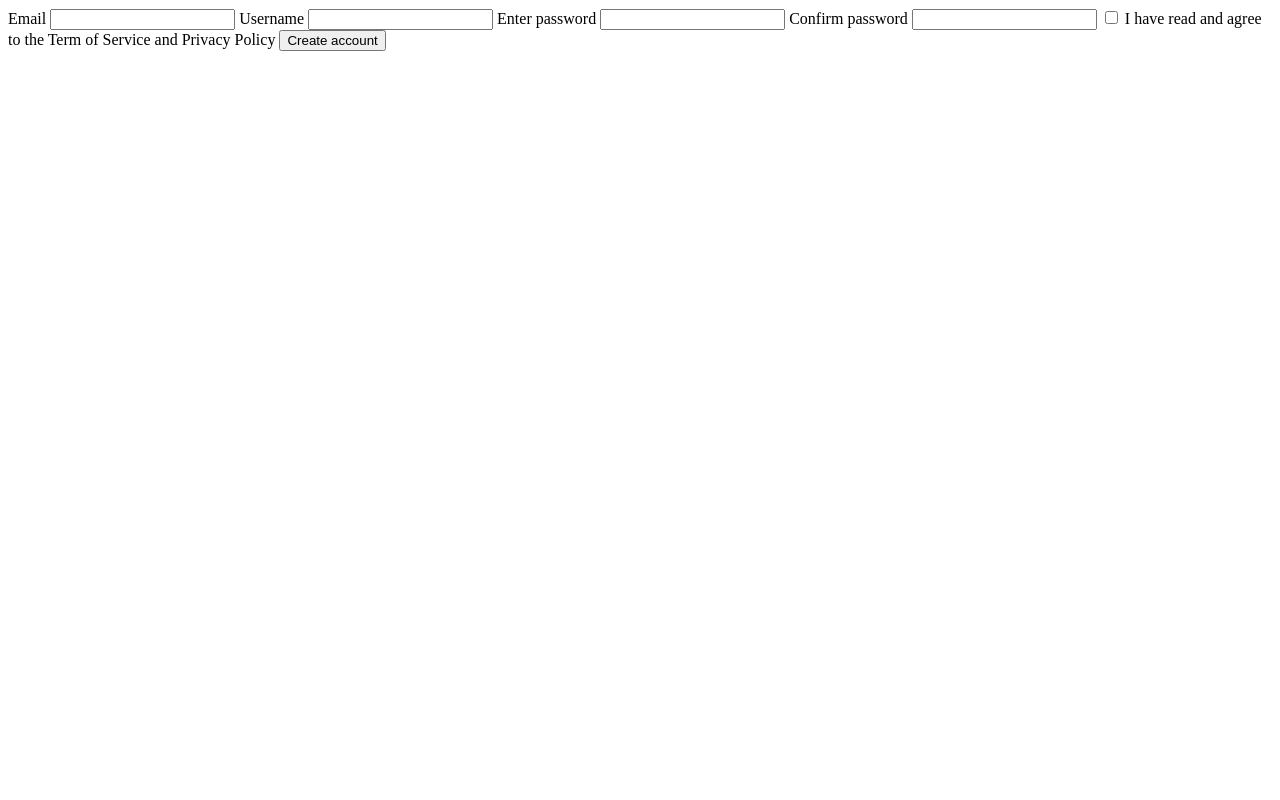
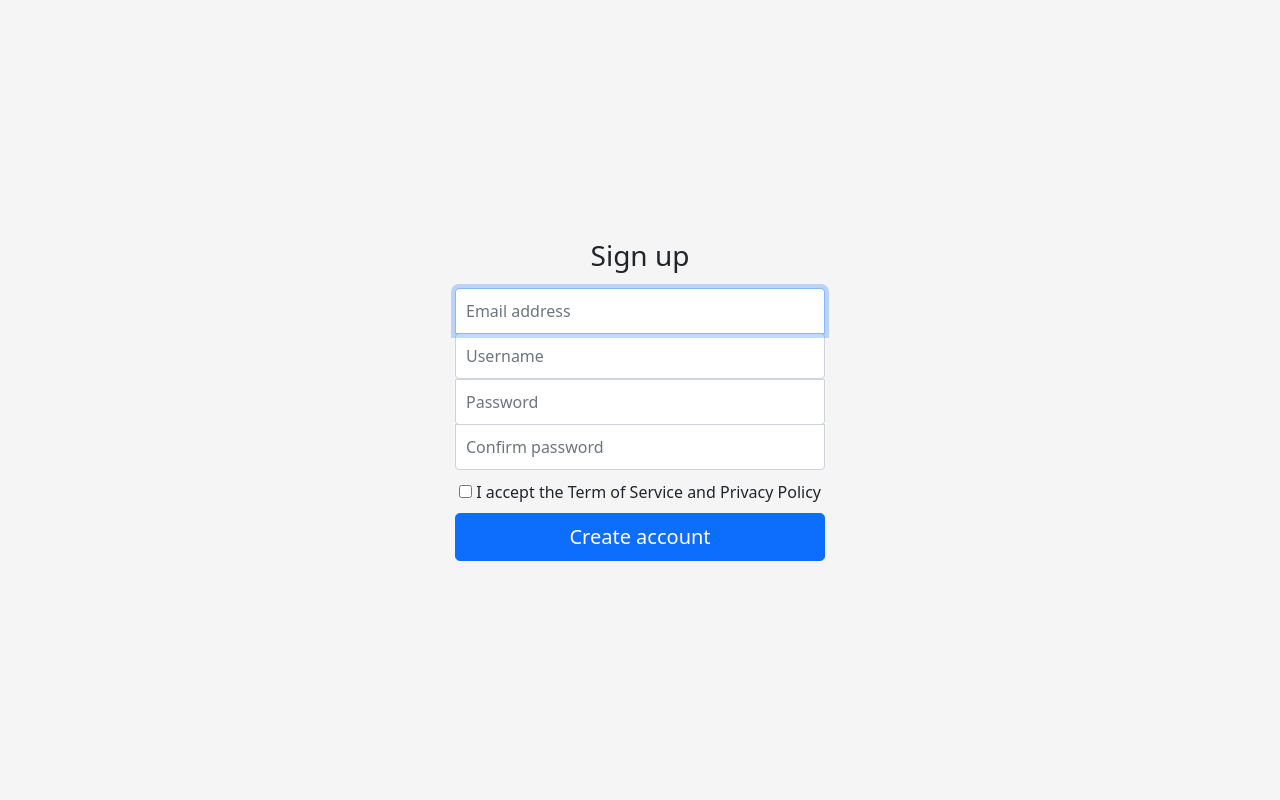
Before and after one commit to hanhwanglim/game-list, a Flask app: page /signup in a window 1280 px wide. Run offline with Flask 2, Linux system fonts and the light colour scheme.

Commit message:
added styling to sign up interface

```diff
--- a/app/forms.py
+++ b/app/forms.py
@@ -1,18 +1,21 @@
 from flask_wtf import FlaskForm
-from wtforms import validators, StringField, PasswordField, BooleanField
+from wtforms import validators, StringField, PasswordField, BooleanField, SubmitField
 from wtforms.fields.html5 import EmailField
 
 
 class RegisterForm(FlaskForm):
     """ A class that validates sign up form """
-    email = EmailField('Email', [validators.DataRequired(), validators.Length(min=6, max=35), validators.Email(message="Invalid email address.")])
-    username = StringField('Username', [validators.DataRequired(), validators.Length(min=4, max=25, message="Username must be between 4 and 25 characters long.")])
-    password = PasswordField('Enter password', [
-        validators.DataRequired(),
-        validators.EqualTo('confirm', message='Passwords must match.')
-    ])
-    confirm = PasswordField('Confirm password')
-    accept_tos = BooleanField('I have read and agree to the Term of Service and Privacy Policy', [validators.InputRequired()])
+    email = EmailField('Email', [validators.DataRequired(), validators.Length(min=6, max=35), validators.Email(message="Invalid email address.")], render_kw={
+    "class":"form-control",
+    "placeholder":"Email address",
+    "autofocus":""})
+    username = StringField('Username', [validators.DataRequired(), validators.Length(min=4, max=25, message="Username must be between 4 and 25 characters long.")], render_kw={"class":"form-control", "placeholder":"Username"})
+    password = PasswordField('Enter password', [validators.DataRequired(),validators.EqualTo('confirm', message='Passwords must match.')], render_kw={"class":"form-control", "placeholder":"Password", "autofocus":""})
+    confirm = PasswordField('Confirm password', render_kw={"class":"form-control",
+    "placeholder":"Confirm password",
+    "autofocus":""})
+    accept_tos = BooleanField('I accept the Term of Service and Privacy Policy', [validators.InputRequired()])
+    submit = SubmitField("Create account", render_kw={"class":"w-100 btn btn-lg btn-primary"})
 
 
 class LoginForm(FlaskForm):
--- /dev/null
+++ b/app/static/login_signup.css
@@ -0,0 +1,48 @@
+        html,
+body {
+  height: 100%;
+}
+
+body {
+  display: flex;
+  align-items: center;
+  padding-top: 40px;
+  padding-bottom: 40px;
+  background-color: #f5f5f5;
+}
+
+.form-signup {
+  width: 100%;
+  max-width: 400px;
+  padding: 15px;
+  margin: auto;
+}
+.form-signup .checkbox {
+  font-weight: 400;
+}
+.form-signup .form-control {
+  position: relative;
+  box-sizing: border-box;
+  height: auto;
+  padding: 10px;
+  font-size: 16px;
+}
+.form-signup .form-control:focus {
+  z-index: 2;
+}
+.form-signup input[type="email"] {
+  margin-bottom: -1px;
+  border-bottom-right-radius: 0;
+  border-bottom-left-radius: 0;
+}
+.form-signup input[type="password"] {
+  margin-bottom: -1px;
+  border-top-left-radius: 0;
+  border-top-right-radius: 0;
+}
+#confirm {
+    margin-bottom: 10px;
+}
+#accept_tos {
+    margin-bottom: 15px;
+}
--- a/app/templates/signup.html
+++ b/app/templates/signup.html
@@ -1,37 +1,40 @@
 <!DOCTYPE html>
 <html lang="en">
-<head>
+  <head>
     <title>Sign up</title>
-    <meta charset="UTF-8">
-</head>
-<body>
-    {% with messages = get_flashed_messages() %}
-    {% if messages %}
-    <div>{{ messages[0] }}</div>
-    {% endif %}
-    {% endwith %}
-    <form action="{{url_for('signup') }}" method="POST">
+    <meta charset="utf-8">
+    <link href="https://cdn.jsdelivr.net/npm/bootstrap@5.0.0-beta1/dist/css/bootstrap.min.css" rel="stylesheet" integrity="sha384-giJF6kkoqNQ00vy+HMDP7azOuL0xtbfIcaT9wjKHr8RbDVddVHyTfAAsrekwKmP1" crossorigin="anonymous">
+    <link rel="stylesheet" href="{{ url_for('static', filename='login_signup.css') }}">
+  </head>
+  <body class="text-center">
+    <main class="form-signup">
+      <form action="{{url_for('signup') }}" method="POST">
+        <h1 class="h3 mb-3 fw-normal">Sign up</h1>
+        {% with messages = get_flashed_messages() %} {% if messages %}
+        <div class="alert alert-warning" role="alert">{{ messages[0] }}</div>
+        {% endif %} {% endwith %}
+        {% with messages = form.email.errors %} {% if messages %}
+        <div class="alert alert-warning" role="alert">{{ messages[0] }}</div>
+        {% endif %} {% endwith %}
+        {% with messages = form.username.errors %} {% if messages %}
+        <div class="alert alert-warning" role="alert">{{ messages[0] }}</div>
+        {% endif %} {% endwith %}
+        {% with messages = form.password.errors %} {% if messages %}
+        <div class="alert alert-warning" role="alert">{{ messages[0] }}</div>
+        {% endif %} {% endwith %}
         {{ form.csrf_token }}
-        {{ form.email.label }}
+        {{ form.email.label(class_="visually-hidden") }}
         {{ form.email() }}
-        {% if form.email.errors %}
-        <ul class="errors">{% for error in form.email.errors %}<li>{{ error }}</li>{% endfor %}</ul>
-        {% endif %}
-        {{ form.username.label }}
+        {{ form.username.label(class_="visually-hidden") }}
         {{ form.username() }}
-        {% if form.username.errors %}
-        <ul class="errors">{% for error in form.username.errors %}<li>{{ error }}</li>{% endfor %}</ul>
-        {% endif %}
-        {{ form.password.label }}
+        {{ form.password.label(class_="visually-hidden") }}
         {{ form.password() }}
-        {{ form.confirm.label }}
+        {{ form.confirm.label(class_="visually-hidden") }}
         {{ form.confirm() }}
-        {% if form.password.errors %}
-        <ul class="errors">{% for error in form.password.errors %}<li>{{ error }}</li>{% endfor %}</ul>
-        {% endif %}
         {{ form.accept_tos() }}
         {{ form.accept_tos.label }}
-        <button type="submit">Create account</button>
-    </form>
-</body>
+        {{ form.submit() }}
+      </form>
+    </main>
+  </body>
 </html>
```
